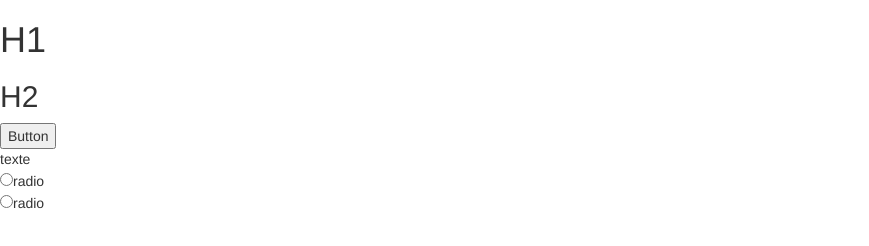
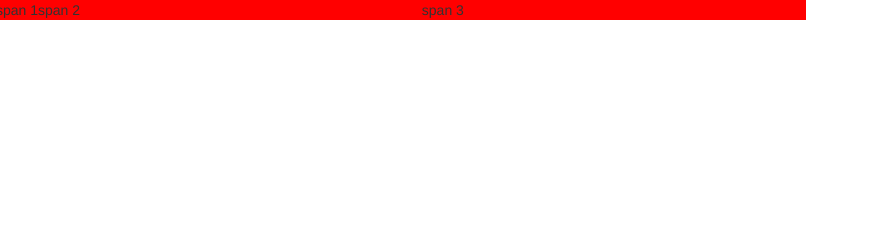
Before and after one commit to DerouicheMedAziz/test, a plain HTML site: page index.html in a window 1280 px wide. Shown: the whole page, without its empty margins (0-869 px from the left). Drawn offline with nearby package versions, Linux system fonts and the light colour scheme.

Commit message:
New file JS

```diff
--- a/index.html
+++ b/index.html
@@ -22,38 +22,33 @@
         <link rel="stylesheet" href="https://maxcdn.bootstrapcdn.com/font-awesome/4.6.1/css/font-awesome.min.css">
 
         <style>
-            .bloc{
-                position: absolute;
-                margin-top: 20px;
-                left: 50px;
-
-                width: 250px;
-                height: 50px;
-
-
-                background: linear-gradient(to right, red 50%, white 50%);
-                background-size: 200% 100%;
-                background-position: right bottom;
-                /*transition: all 2s ease;*/
+            .cell{
+                display: inline-block;
+                margin-left: -4px;
+                background-color: red;
+            }
+            .cell[text=]{
+                margin-left: 0px;
+                width: 25%;
+            }
+            .cell:nth-child(2){
+                width: 30%;
+            }
+            .cell:nth-child(3){
+                width: 30%;
             }
         </style>
         <script type="text/javascript">
             $(document).ready(function(){
-                $(".bloc").animate({backgroundPosition: "0%"}, 500);
+                console.log("Hallo !");
             });
 
         </script>
 
     </head>
     <body>
-        <h1>H1</h1>
-        <h2>H2</h2>
-        <button>Button</button>
-
-        <div class="formulaire">
-            <span>texte</span></br>
-            <input type="radio">radio</input></br>
-            <input type="radio">radio</input></br>
-        </div>
+        <span class="cell">span 1</span>
+        <span class="cell">span 2</span>
+        <span class="cell">span 3</span>
     </body>
 </html>
--- /dev/null
+++ b/main.js
@@ -0,0 +1,2 @@
+console.log("Hallo !");
+console.log("ich bin Aziz");
```
